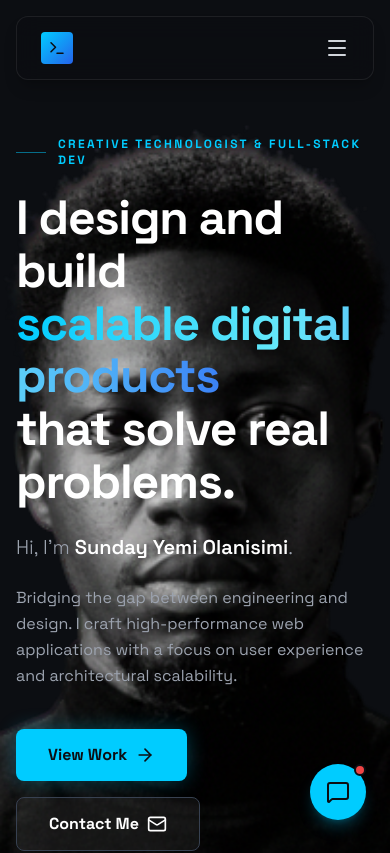
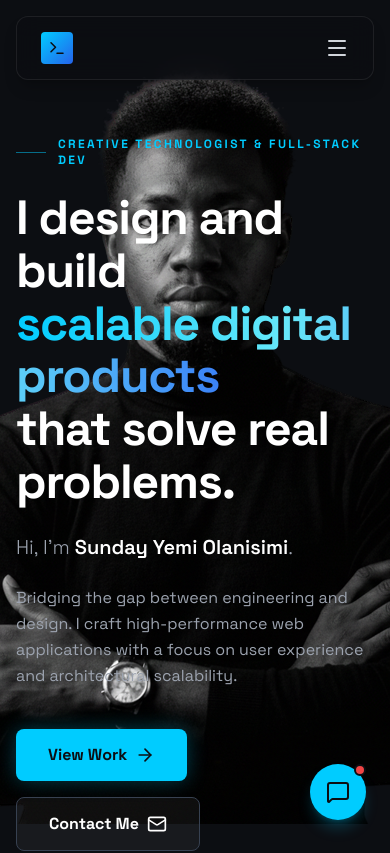
Before and after one commit to codewithoyem/syo-portfolio, a React (Vite) app: page /#/ in a window 390 px wide. Shown: the top 853 px of the page. Built offline with nearby package versions, Linux system fonts and the light colour scheme.

Commit message:
Update background size in Home component for improved visual presentation

```diff
--- a/pages/Home.tsx
+++ b/pages/Home.tsx
@@ -5,7 +5,7 @@ import sundayOlanisimi from "../assets/images/sunday_olanisimi_2.png";
 
 export const Home: React.FC = () => {
   return (
-    <div className={`relative z-10 flex-grow flex flex-col justify-center pt-24 pb-12 px-4 md:px-8  bg-[url(${sundayOlanisimi})] bg-no-repeat bg-top bg-cover md:bg-contain`}>
+    <div className={`relative z-10 flex-grow flex flex-col justify-center pt-24 pb-12 px-4 md:px-8  bg-[url(${sundayOlanisimi})] bg-no-repeat bg-top bg-size-[80%_auto] md:bg-contain`}>
       <div className="w-full max-w-7xl mx-auto grid grid-cols-1 lg:grid-cols-12 gap-12 items-center">
         {/* Text Content (Left) */}
         <div className="lg:col-span-7 flex flex-col gap-6 lg:gap-8 pt-10 lg:pt-0">
```
